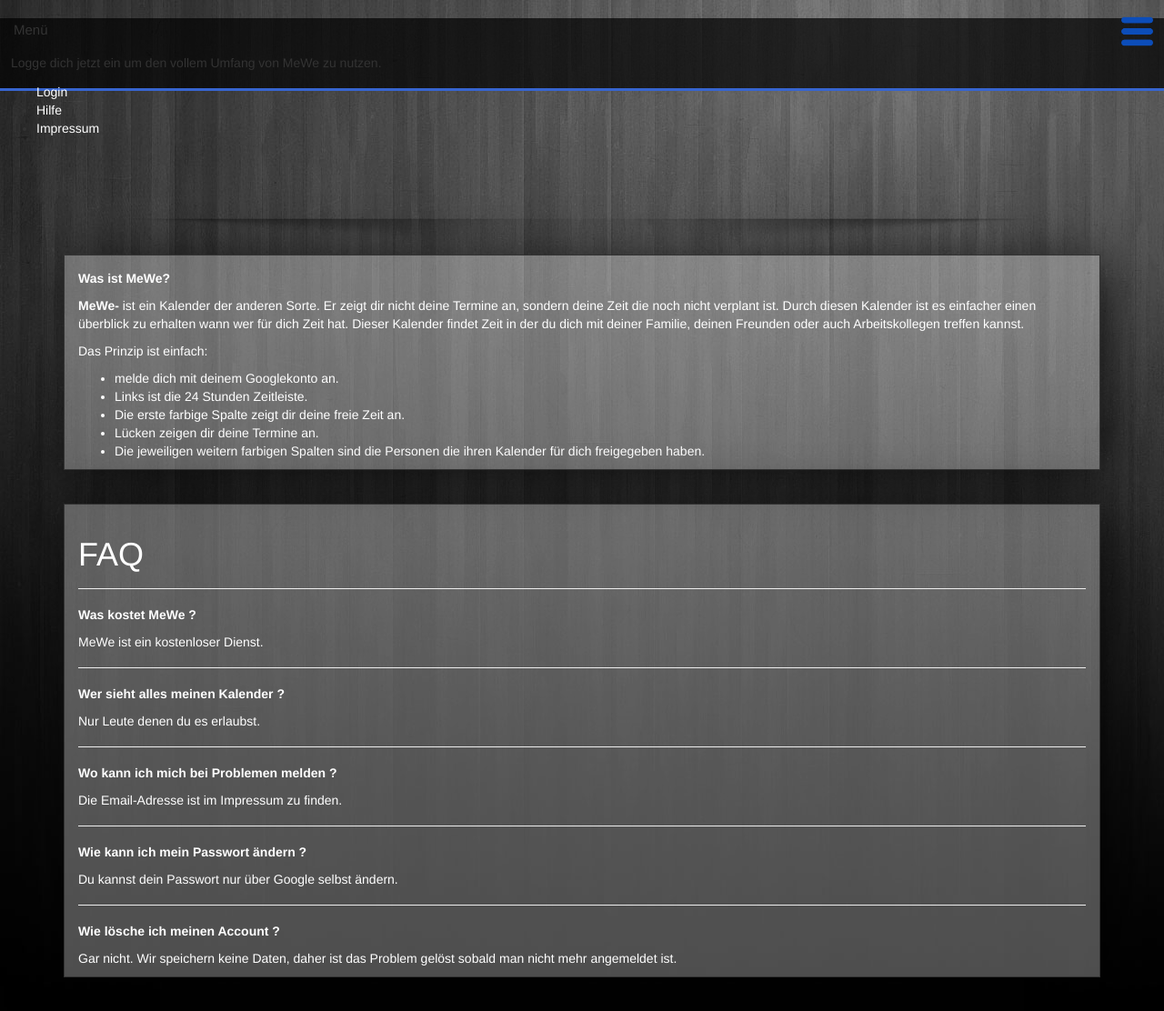
After one commit to CranCraft/MeWe, a PHP site: page /home/helpLogin.php in a window 1280 px wide. The commit adds this page. Shown: the whole page at 91% size. Run offline with PHP 8.4, Linux system fonts and the light colour scheme; some libraries are stand-ins or nearby versions.

Commit message:
Login Menü
Unterseiten von dem Login Menü erstellt und verlinkt

```diff
--- /dev/null
+++ b/helpLogin.php
@@ -0,0 +1,109 @@
+<!-- Header wird eingefügt -->
+
+<?php
+include ("header.php");
+?>
+
+<!-- Main Content -->
+
+<div id="topCal">
+
+	<!-- Menu -->
+
+	<?php
+	include ("loginMenu.php");
+	?>
+
+	<div id="caldenderPerson" class="container-fluid">
+		<div class="row">
+
+		</div>
+	</div>
+
+	<div class="container-fluid">
+		<div class="col-xs-12 topShadow"><img class="img-responsive center-block" src="img/shadow-top.png">
+		</div>
+	</div>
+</div>
+<div class="container" id="wrapper">
+	<div class="col-xs-12 contentBox shadowOne">
+		<p>
+			<strong>Was ist MeWe? </strong>
+		</p>
+
+		<p>
+			<strong>MeWe-</strong> ist ein Kalender der anderen Sorte.
+			Er zeigt dir nicht deine Termine an, sondern deine Zeit die noch nicht verplant ist. Durch diesen Kalender ist es einfacher einen überblick zu erhalten wann wer für dich Zeit hat.
+			Dieser Kalender findet Zeit in der du dich mit deiner Familie, deinen
+			Freunden oder auch Arbeitskollegen treffen kannst.
+		</p>
+		<p>
+			Das Prinzip ist einfach:
+			<ul>
+				<li>
+					melde dich mit deinem Googlekonto an.
+				</li>
+				<li>
+					Links ist die 24 Stunden Zeitleiste.
+				</li>
+				<li>
+					Die erste farbige Spalte zeigt dir deine freie Zeit an.
+				</li>
+				<li>
+					Lücken zeigen dir deine Termine an.
+				</li>
+				<li>
+					Die jeweiligen weitern farbigen Spalten sind die Personen die ihren Kalender für dich freigegeben haben.
+				</li>
+			</ul>
+		</p>
+	</div>
+	<div class="col-xs-12 contentBox shadowOne">
+		<h1>FAQ</h1>
+		<hr>
+		<p>
+			<strong>Was kostet MeWe ?</strong>
+		</p>
+		<p>
+			MeWe ist ein kostenloser Dienst.
+		</p>
+		<hr>
+
+		<p>
+			<strong>Wer sieht alles meinen Kalender ?</strong>
+		</p>
+		<p>
+			Nur Leute denen du  es erlaubst.
+		</p>
+		<hr>
+
+		<p>
+			<strong>Wo kann ich mich bei Problemen melden ?</strong>
+		</p>
+		<p>
+			Die Email-Adresse ist im Impressum zu finden.
+		</p>
+		<hr>
+
+		<p>
+			<strong>Wie kann ich mein Passwort ändern ?</strong>
+		</p>
+		<p>
+			Du kannst dein Passwort nur über Google selbst ändern.
+		</p>
+		<hr>
+
+		<p>
+			<strong>Wie lösche ich meinen Account ?</strong>
+		</p>
+		<p>
+			Gar nicht. Wir speichern keine Daten, daher ist das Problem gelöst sobald man nicht mehr angemeldet ist.
+		</p>
+
+	</div>
+</div>
+<!-- Footer wird eingefügt-->
+<script>
+<?php
+include ("footer.php");
+?>
--- a/loginMenu.php
+++ b/loginMenu.php
@@ -4,24 +4,24 @@
 
 <div id="sidr">
 	<header id="menuHeader">
-		<h1>Demos &amp; Usage</h1>
+		<h1>Menü</h1>
 	</header>
 
 	<div id="menuContent">
 		<p>
-			Here are described differents ways of usage for this plugin, you can read and adapt them to your website's requeriments. Below are described all options with details.
+			Logge dich jetzt ein um den vollem Umfang von MeWe zu nutzen.
 		</p>
 	</div>
 	<!-- Your content -->
 	<ul>
 		<li>
-			<a href="#">List 1</a>
+			<a href="index.php">Login</a>
 		</li>
 		<li>
-			<a href="#">List 2</a>
+			<a href="helpLogin.php">Hilfe</a>
 		</li>
 		<li>
-			<a href="#">List 3</a>
+			<a href="impressumLogin.php">Impressum</a>
 		</li>
 	</ul>
 </div>
```
Also changed, not shown: impressumLogin.php (added, +80 -0 lines).
